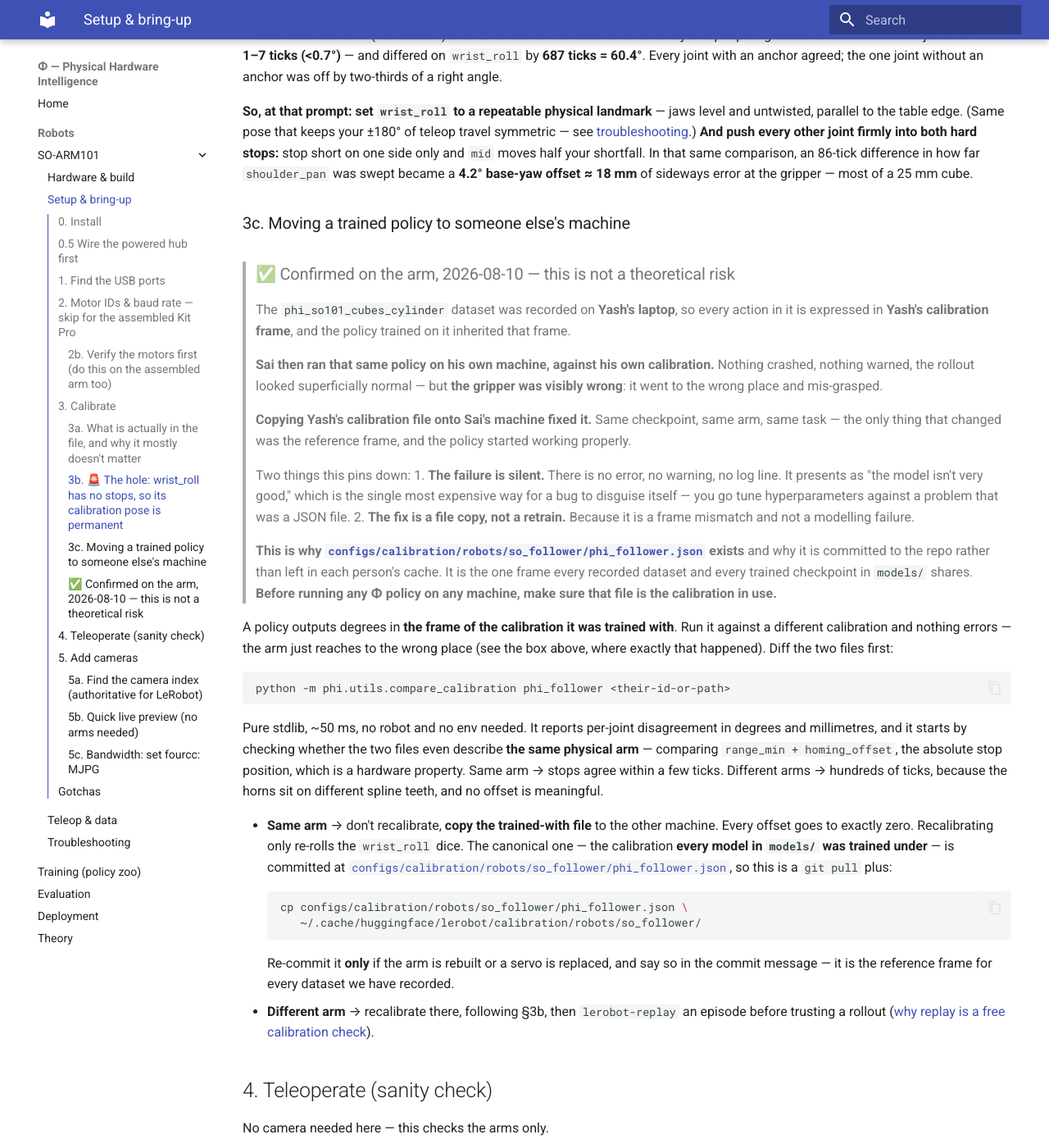
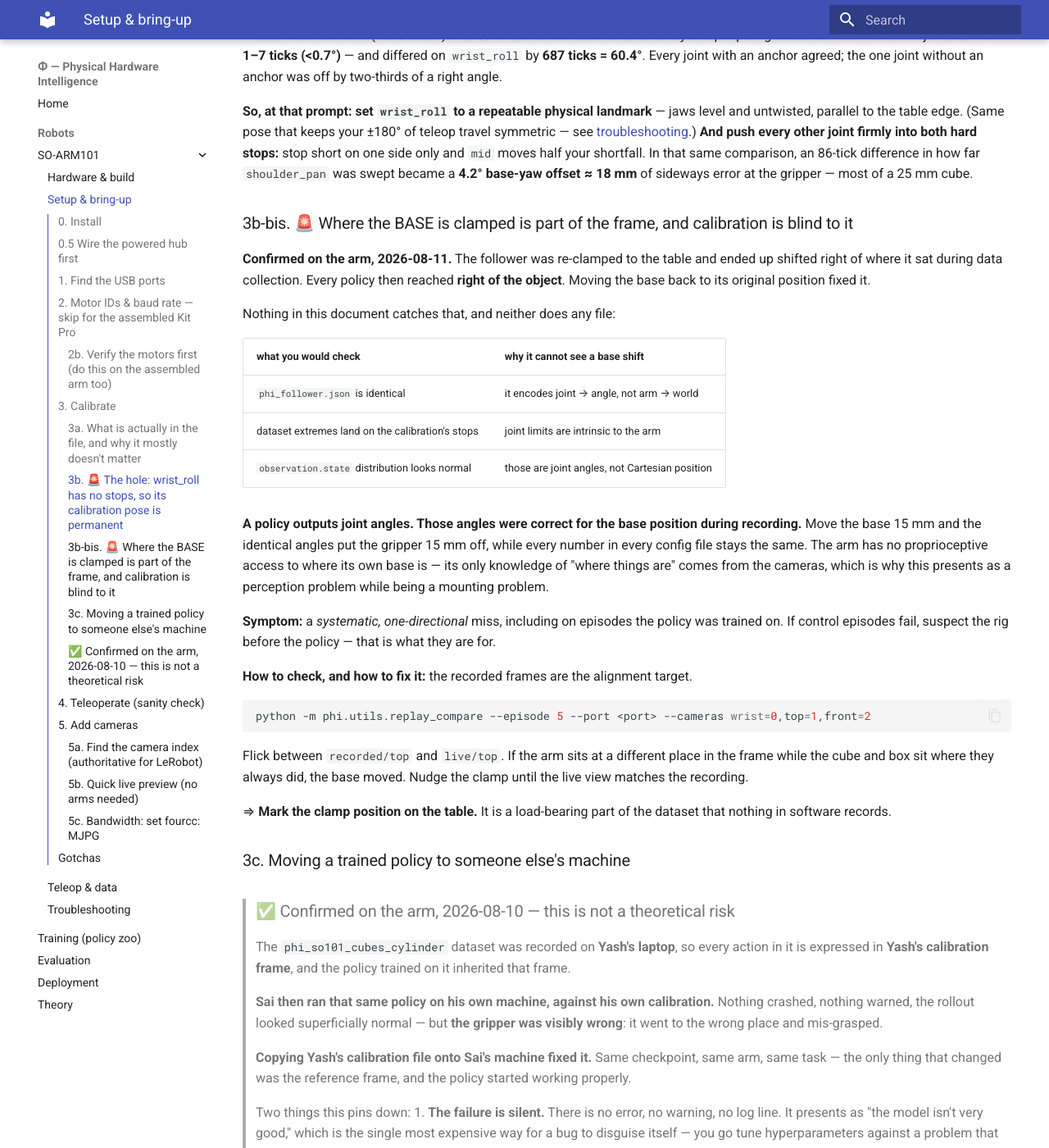
Before and after one commit to physical-hardware-intelligence/phi, an MkDocs documentation site: the page built from docs/robots/so-arm101/02-setup.md, in a window 1280 px wide and 1400 px high, scrolled down 4182 px. Shown: the whole window at 82% size. Built offline with MkDocs 1.6.1 and Material for MkDocs 9.7.7, drawn with Linux system fonts in a browser that asks for light colours.

Commit message:
docs: the base clamp position is part of the frame, and nothing records it
Confirmed 2026-08-11. The follower was re-clamped shifted right of where it
sat during collection; every policy then reached right of the object. Moving
the base back fixed it.

This is the failure mode that survived every check I ran, and it survived them
by construction:

  calibration file identical        -> encodes joint->angle, not arm->world
  dataset extremes land on stops    -> joint limits are intrinsic to the arm
  observation.state looks normal    -> joint angles, not Cartesian position

A policy emits joint angles that were correct for the base position during
recording. Move the base 15mm and the same angles miss by 15mm while every
config file stays byte-identical. The arm has no proprioceptive access to
where its own base is; its only sense of "where things are" is the cameras.
So it presents as perception and is actually mounting.

Symptom: a systematic ONE-DIRECTIONAL miss that also breaks episodes the
policy trained on. Control episodes failing is the tell -- that is what they
are for, and ours went 50% -> 0% between sessions.

Fix: the recorded frames are the alignment target. replay_compare shows
recorded/<cam> against live/<cam>; if the arm has moved in frame while the
cube and box have not, nudge the clamp until they agree.

And mark the clamp position on the table. It is load-bearing dataset state
that lives nowhere in software.

Co-Authored-By: Claude Opus 5 <noreply@anthropic.com>

````diff
--- a/docs/robots/so-arm101/02-setup.md
+++ b/docs/robots/so-arm101/02-setup.md
@@ -138,6 +138,32 @@ Measured on our arm (2026-08-07): two calibrations of **the same follower** by t
 
 **So, at that prompt: set `wrist_roll` to a repeatable physical landmark** — jaws level and untwisted, parallel to the table edge. (Same pose that keeps your ±180° of teleop travel symmetric — see [troubleshooting](troubleshooting.md#calibration--teleop).) **And push every other joint firmly into both hard stops:** stop short on one side only and `mid` moves half your shortfall. In that same comparison, an 86-tick difference in how far `shoulder_pan` was swept became a **4.2° base-yaw offset ≈ 18 mm** of sideways error at the gripper — most of a 25 mm cube.
 
+### 3b-bis. 🚨 Where the BASE is clamped is part of the frame, and calibration is blind to it
+
+**Confirmed on the arm, 2026-08-11.** The follower was re-clamped to the table and ended up shifted right of where it sat during data collection. Every policy then reached **right of the object**. Moving the base back to its original position fixed it.
+
+Nothing in this document catches that, and neither does any file:
+
+| what you would check | why it cannot see a base shift |
+|---|---|
+| `phi_follower.json` is identical | it encodes joint → angle, not arm → world |
+| dataset extremes land on the calibration's stops | joint limits are intrinsic to the arm |
+| `observation.state` distribution looks normal | those are joint angles, not Cartesian position |
+
+**A policy outputs joint angles. Those angles were correct for the base position during recording.** Move the base 15 mm and the identical angles put the gripper 15 mm off, while every number in every config file stays the same. The arm has no proprioceptive access to where its own base is — its only knowledge of "where things are" comes from the cameras, which is why this presents as a perception problem while being a mounting problem.
+
+**Symptom:** a *systematic, one-directional* miss, including on episodes the policy was trained on. If control episodes fail, suspect the rig before the policy — that is what they are for.
+
+**How to check, and how to fix it:** the recorded frames are the alignment target.
+
+```bash
+python -m phi.utils.replay_compare --episode 5 --port <port> --cameras wrist=0,top=1,front=2
+```
+
+Flick between `recorded/top` and `live/top`. If the arm sits at a different place in the frame while the cube and box sit where they always did, the base moved. Nudge the clamp until the live view matches the recording.
+
+⇒ **Mark the clamp position on the table.** It is a load-bearing part of the dataset that nothing in software records.
+
 ### 3c. Moving a trained policy to someone else's machine
 
 > ### ✅ Confirmed on the arm, 2026-08-10 — this is not a theoretical risk
````
